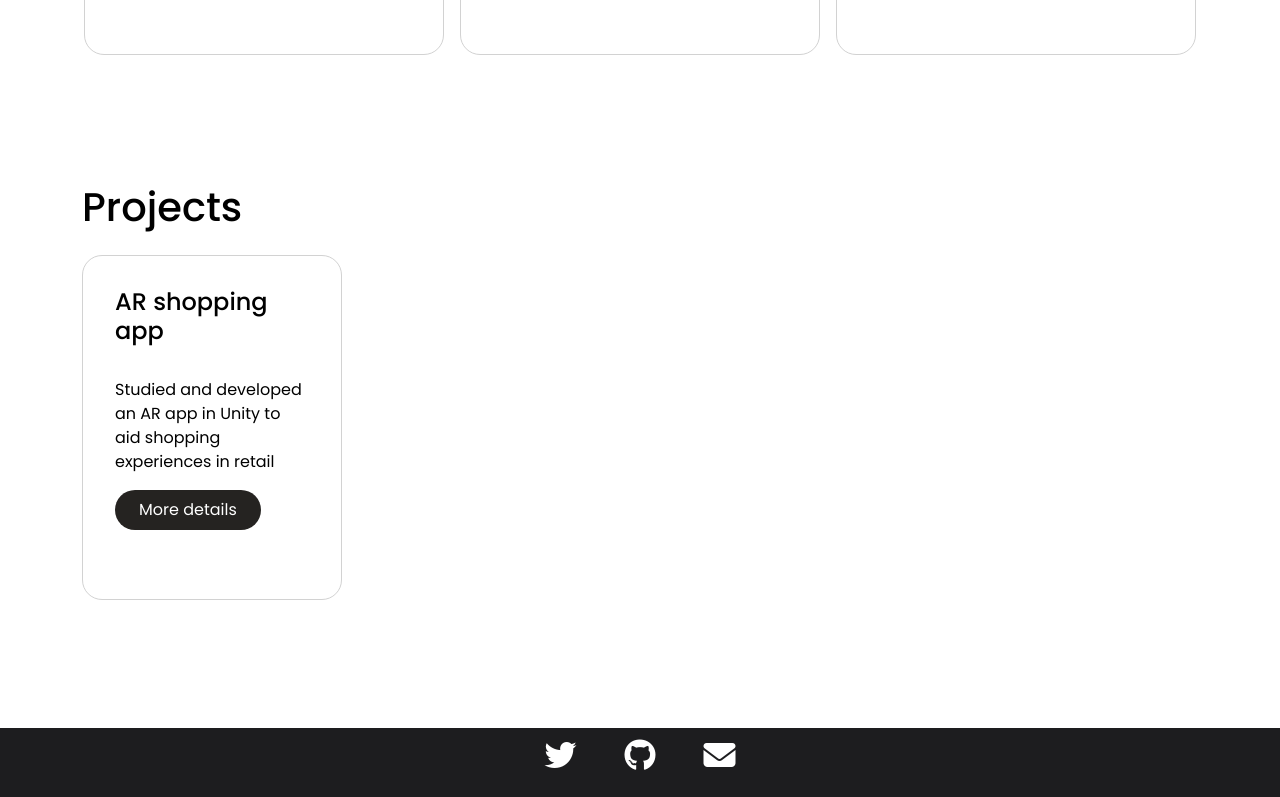
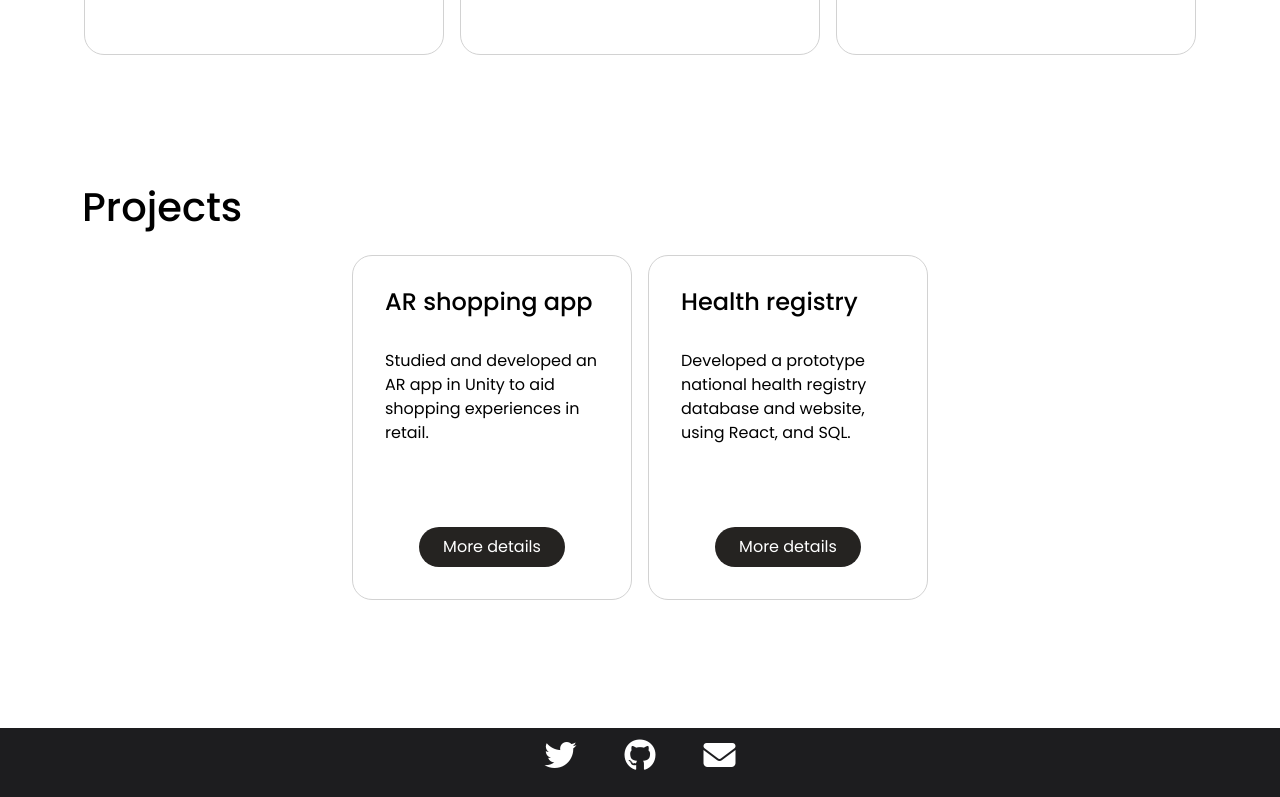
Before and after one commit to tylerHartleb/Tyler-Hartleb-s-Website, a Vue app: page / in a window 1280 px wide. Shown: the part 1698-2495 px from the top of the page. Built offline with nearby package versions, Linux system fonts and the light colour scheme.

Commit message:
Add project information
Add project information to website

```diff
--- a/src/components/Card.vue
+++ b/src/components/Card.vue
@@ -3,6 +3,9 @@
         <div class="card__container">
             <h3 class="heading-md card__title" v-html="title" />
             <slot name="body"></slot>
+            <div class="controls">
+                <slot name="controls" />
+            </div>
         </div>
     </div>
 </template>
@@ -38,11 +41,14 @@
 
         &._small {
             height: functions.relative(345px);
-            width: functions.relative(260px);
+            width: functions.relative(280px);
         }
     }
 
     .card__container {
+        display: flex;
+        flex-direction: column;
+        height: 100%;
         margin: 0 1rem;
     }
 
@@ -50,4 +56,10 @@
         padding-top: 1rem;
         padding-bottom: 2rem;
     }
+
+    .controls {
+        align-self: center;
+        margin-top: auto;
+        margin-bottom: 1rem;
+    }
 </style>
--- a/src/components/Modal.vue
+++ b/src/components/Modal.vue
@@ -85,6 +85,7 @@
     .modal__header {
         display: flex;
         justify-content: flex-end;
+        padding-bottom: 1rem;
     }
 
     .modal__close-btn {
--- a/src/components/Project.vue
+++ b/src/components/Project.vue
@@ -2,8 +2,10 @@
     <div class="project_wrapper _ar-shopping-tool">
         <Card :small="true" :title="title">
             <template #body>
-                <p class="project-card__summary" v-html="summary" />
-                <button v-if="showAdditionalInfo" class="button-primary" @click="openModal()">
+                <p class="project-card__summary center" v-html="summary" />
+            </template>
+            <template #controls v-if="showAdditionalInfo">
+                <button class="button-primary" @click="openModal()">
                     More details
                 </button>
             </template>
--- a/src/components/WebsiteFooter.vue
+++ b/src/components/WebsiteFooter.vue
@@ -28,7 +28,7 @@
 
 </script>
 
-<style lang="scss">
+<style lang="scss" scoped>
     footer {
         background-color: #1D1D1F;
     }
--- a/src/components/WebsiteHeader.vue
+++ b/src/components/WebsiteHeader.vue
@@ -86,7 +86,7 @@
 			const element = document.getElementById(key)
 			const elementPosition = element.getBoundingClientRect().top
 			const headerOffset = root.value.scrollHeight;
-			const targetPosition = elementPosition + window.pageYOffset - headerOffset - 32;
+			const targetPosition = elementPosition + window.pageYOffset - headerOffset - 16;
 
 			if (targetPosition < window.scrollY && key != activeElement) {
 				updateActive(key);
--- a/src/components/sections/AboutVue.vue
+++ b/src/components/sections/AboutVue.vue
@@ -4,9 +4,13 @@
         <p class="about-section__text">
             My name is Tyler Hartleb, I am a fourth year Computer Science Honours student at the University of Calgary. I am currently working at WestJet as a front-end developer intern, implementing responsive designs using modern JavaScript frameworks.
         </p>
-        <a class="button-primary" aria-label="(Opens in a new tab)" href="" target="_blank" v-html="'Resume'" />
+        <a class="button-primary" aria-label="(Opens in a new tab)" :href="resolveFileSrc('resume.pdf')" target="_blank" v-html="'Resume'" />
     </div>
 </template>
+
+<script setup>
+    import { resolveFileSrc } from '../../scripts/functions.js'
+</script>
 
 <style lang="scss">
 
--- a/src/components/sections/ProjectsVue.vue
+++ b/src/components/sections/ProjectsVue.vue
@@ -5,7 +5,40 @@
             <li class="project__item _ar-app">
                 <Project :title="arApp.title" :summary="arApp.summary">
                     <template #info>
-                        <p>Lorem ipsum</p>
+                        <p>Our team explored the concept of using augmented reality to provide additional information to shopping experiences.
+                            To prototype this concept we used Unity and
+                            <a aria-label="(Opens in a new tab)" href="https://docs.unity3d.com/Packages/com.unity.xr.arfoundation@4.1/manual/index.html" target="_blank">AR foundation's</a>
+                            image and object detection to display the user interface.
+                        </p>
+                        <ul class="links">
+                            <li>
+                                <a aria-label="(Opens in a new tab)" :href="resolveFileSrc('cpsc-599.pdf')" target="_blank">
+                                    <i class="fa-solid fa-book fa-2xl button-link" />
+                                </a>
+                            </li>
+                            <li>
+                                <a aria-label="(Opens in a new tab)" href="https://github.com/tylerHartleb/CPSC-599-VR" target="_blank">
+                                    <i class="fa-brands fa-github fa-2xl button-link" />
+                                </a>
+                            </li>
+                        </ul>
+                    </template>
+                </Project>
+            </li>
+            <li class="project__item _ar-app">
+                <Project :title="healthRegistry.title" :summary="healthRegistry.summary">
+                    <template #info>
+                        <p>My team developed a functional prototype of a national health registry. Current health registries are complex and fragmented, our goal was to improve this by building
+                            a simple to use health registry for patients, and doctors that was available across numerous devices. To implement this we used React, and SQL to develop a website that interacted with
+                            our backend. Patients were able to sign in, and view their appointments, prescriptions and tests. Doctors were able to sign in and view and edit their patients information.
+                        </p>
+                        <ul class="links">
+                            <li>
+                                <a aria-label="(Opens in a new tab)" href="https://github.com/tylerHartleb/CPSC471" target="_blank">
+                                    <i class="fa-brands fa-github fa-2xl button-link" />
+                                </a>
+                            </li>
+                        </ul>
                     </template>
                 </Project>
             </li>
@@ -15,20 +48,48 @@
 
 <script setup>
     import { reactive } from 'vue'
+    import { resolveFileSrc } from '../../scripts/functions.js'
 
     import Project from '../Project.vue';
 
     const { arApp } = reactive({
         arApp: {
             title: 'AR shopping app',
-            summary: ' Studied and developed an AR app in Unity to aid shopping experiences in retail'
+            summary: 'Studied and developed an AR app in Unity to aid shopping experiences in retail.'
         }
     })
 
+    const { healthRegistry } = reactive({
+        healthRegistry: {
+            title: 'Health registry',
+            summary: 'Developed a prototype national health registry database and website, using React, and SQL.'
+        }
+    })
 </script>
 
 <style lang="scss">
     .projects-section {
         margin-bottom: 8rem;
     }
+
+    .projects__container {
+        display: flex;
+        gap: 1rem;
+        flex-wrap: wrap;
+        align-items: center;
+        justify-content: center;
+    }
+
+    .links {
+        display: flex;
+        gap: 1rem;
+    }
+
+    .button-link {
+        color: var(--color-button);
+
+        &:hover {
+            color: var(--color-button-hover);
+        }
+    }
 </style>
--- /dev/null
+++ b/src/scripts/functions.js
@@ -0,0 +1,3 @@
+export function resolveFileSrc(url) {
+    return new URL('/src/assets/files/' + url, import.meta.url).href
+}
```
Also changed, not shown: 2 other files (tests, documents, lock files or other folders).
